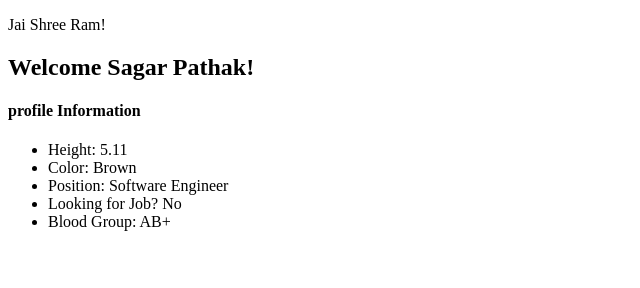
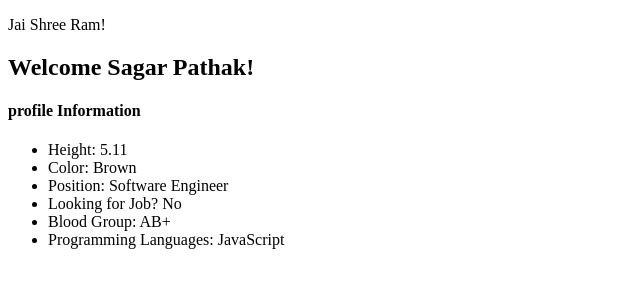
Before and after one commit to devops-sagar/Vanilla-JS, a website with bundled scripts: page 02_04/myindex.html in a window 1280 px wide. Shown: the whole page, without its empty margins (0-640 px from the left). Built offline with nearby package versions, Linux system fonts and the light colour scheme.

Commit message:
worked with objects

```diff
--- a/02_04/myindex.html
+++ b/02_04/myindex.html
@@ -5,6 +5,7 @@
         <meta name="viewport" content="width = device-width, initial-scale = 1.0" />
         <title>My Space</title>
         <script type="module" src="biodata.js"></script>
+        <script type="module" src="skills.js"></script>
         <script type="module" src="myscript.js"></script>
     </head>
     <body>
--- a/02_04/myscript.js
+++ b/02_04/myscript.js
@@ -1,6 +1,7 @@
 import biodata from "./biodata.js";
+import skills from "./skills.js";
 
-const markup = (biodata) => {
+const markup = (biodata, skills) => {
     return `
     <div>
         <h2>Welcome ${biodata.name}!</h2>
@@ -11,11 +12,21 @@ const markup = (biodata) => {
             <li>Position: ${biodata.position} </li>
             <li>Looking for Job? ${biodata.lookingjob ? "Yes" : "No"} </li>
             <li>Blood Group: ${biodata.bloodgroup.letter}${biodata.bloodgroup.sign} </li>
+            <li>Programming Languages: ${skills.programmingLanguage.p2} </li>
         </ul>
     </div>
     `;
 };
 
 const main = document.createElement("main");
-main.innerHTML = markup(biodata);
+main.innerHTML = markup(biodata,skills);
 document.body.appendChild(main);
+
+console.log("This one is the blodgroup sign: ", biodata.bloodgroup.sign)
+
+var random = "bloodgroup"
+var randomAgain = "sign"
+console.log("To demonstrate we can use also as variable:",biodata[random][randomAgain])
+console.log("To demonstrate we can use also as variable:",biodata["color"])
+
+console.log(skills.programmingLanguage)
--- /dev/null
+++ b/02_04/skills.js
@@ -0,0 +1,20 @@
+const skills = {
+
+    spokenLanguage: {
+        l1: "English",
+        l2: "Hindi",
+        l3: "Gujarati",
+        l4: "Sanskrit",
+    },
+
+    programmingLanguage: {
+        p1: "Python",
+        p2: "JavaScript",
+        p3: "React.js",
+        p4: "C#"
+    },
+
+    communication: "High",
+};
+
+export default skills;
```
Also changed, not shown: 02_04/biodata.js (line endings or trailing spaces).
